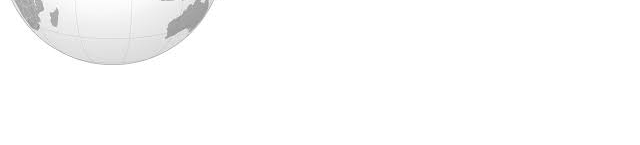
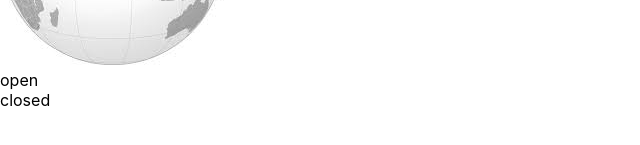
Before and after one commit to madiha-dev/dave-practice, a React (Create React App) app: page / in a window 1280 px wide. Shown: the part 435-580 px from the top of the page, without its empty margins (0-640 px from the left). Built offline with nearby package versions, Linux system fonts and the light colour scheme.

Commit message:
Add Gate.js. Use of ternary operator.

```diff
--- /dev/null
+++ b/src/Gate.js
@@ -0,0 +1,7 @@
+import React from 'react';
+
+function Gate(params) {
+    return <div>{params.isOpen == 'true'? 'open' : 'closed'}</div>;
+}
+
+export default Gate;
--- a/src/index.js
+++ b/src/index.js
@@ -1,6 +1,7 @@
 import React from 'react';
 import ReactDOM from 'react-dom';
 import Study from './Study';
+import Gate from './Gate';
 import './index.css';
 
 /*What makes a fun, is a component??
@@ -30,9 +31,15 @@ function Hi(props){
      document.querySelector("#root")
 */
 ReactDOM.render(
-[<Hi name="madiha"/>,
+[
+<Hi
+    name="madiha"/>,
 <Study
-name='React Practice'
-url='/images/PK.jpeg'
-/>],
+    name='React Practice'
+    url='/images/PK.jpeg'/>,
+<Gate
+    isOpen='true'/>,
+    <Gate
+    isOpen='false'/>
+],
 document.querySelector('#root'));
```
